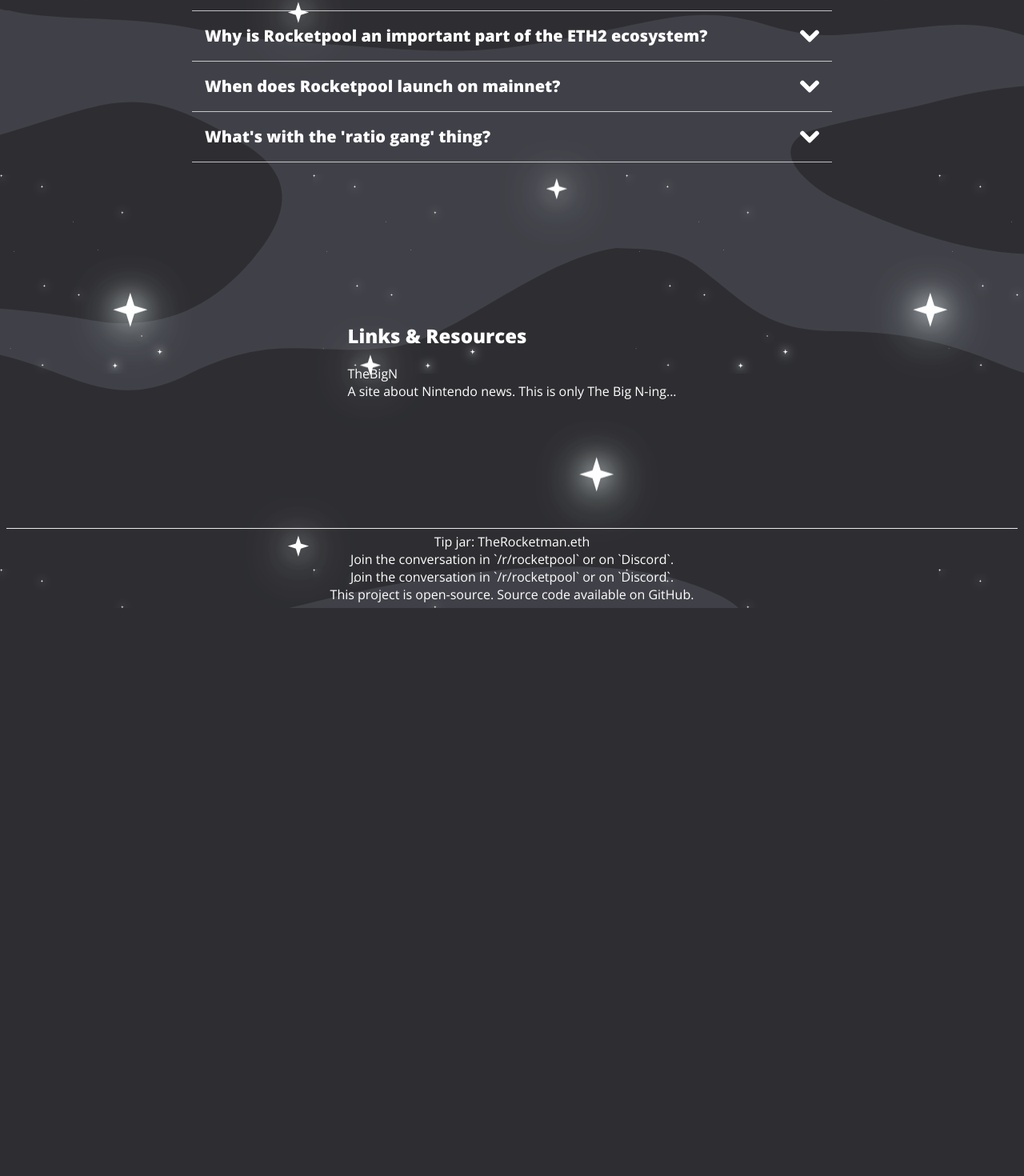
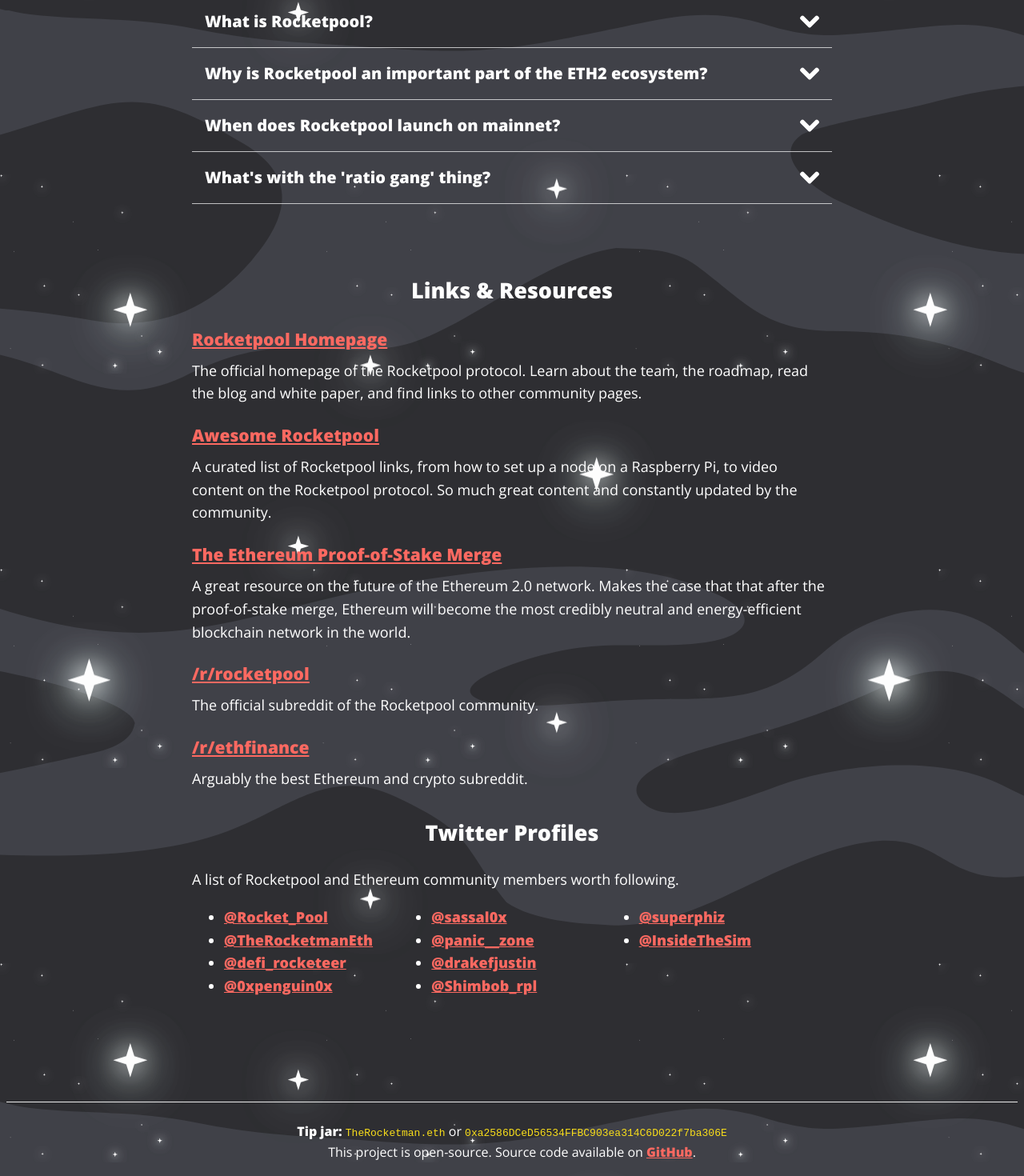
Before and after one commit to chrisco512/rocketpoolratiogang, a Next.js app: page / in a window 1280 px wide. Shown: the part 768-2238 px from the top of the page at 80% size. Before the commit the page ends 1528 px from the top, so only its background shows below. Built offline with nearby package versions, Linux system fonts and the light colour scheme; no server answers.

Commit message:
adding links and resources

```diff
--- a/components/FAQ.module.css
+++ b/components/FAQ.module.css
@@ -1,6 +1,6 @@
 .container {
   max-width: 800px;
-  line-height: 1.5;
+  line-height: 1.6;
   font-size: 18px;
 }
 
@@ -56,8 +56,10 @@
   color: #fd6961;
   margin: 0 4px;
   font-weight: bold;
+  text-decoration: underline;
 }
 
 .faqContent a:hover {
   text-decoration: underline;
+  color: rgb(249, 222, 26);
 }
--- a/components/Links.js
+++ b/components/Links.js
@@ -1,17 +1,126 @@
-function LinkWithDescription() {
+import styles from './Links.module.css';
+
+export default function Links() {
   return (
-    <div>
-      <div>TheBigN</div>
-      <div>A site about Nintendo news. This is only The Big N-ing...</div>
+    <div className={styles.container}>
+      <h2 className={styles.linkResourcesTitle}>Links & Resources</h2>
+      <div className={styles.linkResource}>
+        <h3>
+          <a href="https://www.rocketpool.net/" target="_blank">
+            Rocketpool Homepage
+          </a>
+        </h3>
+        <p>
+          The official homepage of the Rocketpool protocol. Learn about the
+          team, the roadmap, read the blog and white paper, and find links to
+          other community pages.
+        </p>
+      </div>
+
+      <div className={styles.linkResource}>
+        <h3>
+          <a
+            href="https://github.com/isidorosp/awesome-rocketpool"
+            target="_blank"
+          >
+            Awesome Rocketpool
+          </a>
+        </h3>
+        <p>
+          A curated list of Rocketpool links, from how to set up a node on a
+          Raspberry Pi, to video content on the Rocketpool protocol. So much
+          great content and constantly updated by the community.
+        </p>
+      </div>
+      <div className={styles.linkResource}>
+        <h3>
+          <a href="https://ethmerge.com/" target="_blank">
+            The Ethereum Proof-of-Stake Merge
+          </a>
+        </h3>
+        <p>
+          A great resource on the future of the Ethereum 2.0 network. Makes the
+          case that that after the proof-of-stake merge, Ethereum will become
+          the most credibly neutral and energy-efficient blockchain network in
+          the world.
+        </p>
+      </div>
+      <div className={styles.linkResource}>
+        <h3>
+          <a href="https://old.reddit.com/r/rocketpool/" target="_blank">
+            /r/rocketpool
+          </a>
+        </h3>
+        <p>The official subreddit of the Rocketpool community.</p>
+      </div>
+      <div className={styles.linkResource}>
+        <h3>
+          <a href="https://old.reddit.com/r/ethfinance/" target="_blank">
+            /r/ethfinance
+          </a>
+        </h3>
+        <p>Arguably the best Ethereum and crypto subreddit.</p>
+      </div>
+      <div className={styles.subSection}>
+        <h2 className={styles.linkResourcesTitle}>Twitter Profiles</h2>
+        <div className={styles.linkResource}>
+          <p>
+            A list of Rocketpool and Ethereum community members worth following.
+          </p>
+          <ul className={styles.twitterList}>
+            <li>
+              <a href="https://twitter.com/Rocket_Pool" target="_blank">
+                @Rocket_Pool
+              </a>
+            </li>
+            <li>
+              <a href="https://twitter.com/TheRocketmaneth" target="_blank">
+                @TheRocketmanEth
+              </a>
+            </li>
+            <li>
+              <a href="https://twitter.com/defi_rocketeer" target="_blank">
+                @defi_rocketeer
+              </a>
+            </li>
+            <li>
+              <a href="https://twitter.com/0xpenguin0x" target="_blank">
+                @0xpenguin0x
+              </a>
+            </li>
+            <li>
+              <a href="https://twitter.com/sassal0x" target="_blank">
+                @sassal0x
+              </a>
+            </li>
+            <li>
+              <a href="https://twitter.com/panic__zone" target="_blank">
+                @panic__zone
+              </a>
+            </li>
+            <li>
+              <a href="https://twitter.com/drakefjustin" target="_blank">
+                @drakefjustin
+              </a>
+            </li>
+            <li>
+              <a href="https://twitter.com/Shimbob_rpl" target="_blank">
+                @Shimbob_rpl
+              </a>
+            </li>
+            <li>
+              <a href="https://twitter.com/superphiz" target="_blank">
+                @superphiz
+              </a>
+            </li>
+            <li>
+              <a href="https://twitter.com/InsideTheSim" target="_blank">
+                @InsideTheSim
+              </a>
+            </li>
+          </ul>
+        </div>
+      </div>
     </div>
   );
 }
-
-export default function Links() {
-  return (
-    <div>
-      <h2>Links & Resources</h2>
-      <LinkWithDescription />
-    </div>
-  );
-}
--- /dev/null
+++ b/components/Links.module.css
@@ -0,0 +1,54 @@
+.container {
+  max-width: 800px;
+  line-height: 1.6;
+  font-size: 18px;
+}
+
+.linkResourcesTitle {
+  text-align: center;
+}
+
+.linkResource h3 {
+  margin-bottom: 4px;
+}
+
+.linkResource p {
+  margin: 8px 0;
+  line-height: 1.6;
+}
+
+.linkResource a {
+  color: #fd6961;
+  text-decoration: underline;
+  font-weight: bold;
+}
+
+.linkResource a:hover {
+  color: rgb(249, 222, 26);
+}
+
+.resource {
+  text-align: center;
+  margin-bottom: 4px;
+}
+
+.twitterList {
+  max-width: 800px;
+  column-count: 3;
+}
+
+@media (max-width: 475px) {
+  .twitterList {
+    column-count: 1;
+  }
+}
+
+@media (min-width: 476px) and (max-width: 800px) {
+  .twitterList {
+    column-count: 2;
+  }
+}
+
+.subSection {
+  margin-top: 32px;
+}
--- a/pages/_app.js
+++ b/pages/_app.js
@@ -32,8 +32,6 @@
     }, 150);
 
     const resizeObserver = new ResizeObserver(entries => {
-      console.log('Body height changed:', entries[0].target.clientHeight);
-
       setDocHeightToClientHeight(entries[0].target.clientHeight);
     });
 
--- a/pages/index.js
+++ b/pages/index.js
@@ -52,8 +52,8 @@
         </div>
         <div
           style={{
-            marginTop: 120,
-            marginBottom: 152,
+            marginTop: 192,
+            marginBottom: 192,
             width: '100%',
             maxWidth: 640,
           }}
@@ -66,19 +66,28 @@
             result={result}
           />
         </div>
-        <div style={{ marginTop: 100, marginBottom: 80 }}>
+        <div style={{ marginTop: 32, marginBottom: 32 }}>
           <FAQ />
         </div>
-        <div style={{ marginTop: 100, marginBottom: 80 }}>
+        <div style={{ marginTop: 32, marginBottom: 32 }}>
           <Links />
         </div>
       </main>
 
       <footer className={styles.footer}>
-        <div>Tip jar: TheRocketman.eth</div>
-        <div>Join the conversation in `/r/rocketpool` or on `Discord`.</div>
-        <div>Join the conversation in `/r/rocketpool` or on `Discord`.</div>
-        <div>This project is open-source. Source code available on GitHub.</div>
+        <div>
+          <strong>Tip jar:</strong> <code>TheRocketman.eth</code> or{' '}
+          <code>0xa2586DCeD56534FFBC903ea314C6D022f7ba306E</code>
+        </div>
+        <div>
+          This project is open-source. Source code available on{' '}
+          <a
+            href="https://github.com/chrisco255/rocketpoolratiogang"
+            target="_blank"
+          >
+            GitHub
+          </a>.
+        </div>
       </footer>
     </div>
   );
--- a/styles/Home.module.css
+++ b/styles/Home.module.css
@@ -38,6 +38,7 @@
 }
 
 .footer {
+  z-index: 10;
   width: 100%;
   height: 100px;
   border-top: 1px solid #eaeaea;
@@ -45,13 +46,24 @@
   flex-direction: column;
   justify-content: center;
   align-items: center;
+  user-select: none;
+  line-height: 1.6;
+  text-align: center;
 }
 
 .footer a {
-  display: flex;
-  justify-content: center;
-  align-items: center;
-  flex-grow: 1;
+  color: #fd6961;
+  text-decoration: underline;
+  font-weight: bold;
+}
+
+.footer a:hover {
+  color: rgb(249, 222, 26);
+}
+
+.footer code {
+  color: rgb(249, 222, 26);
+  user-select: all;
 }
 
 .logo {
```
